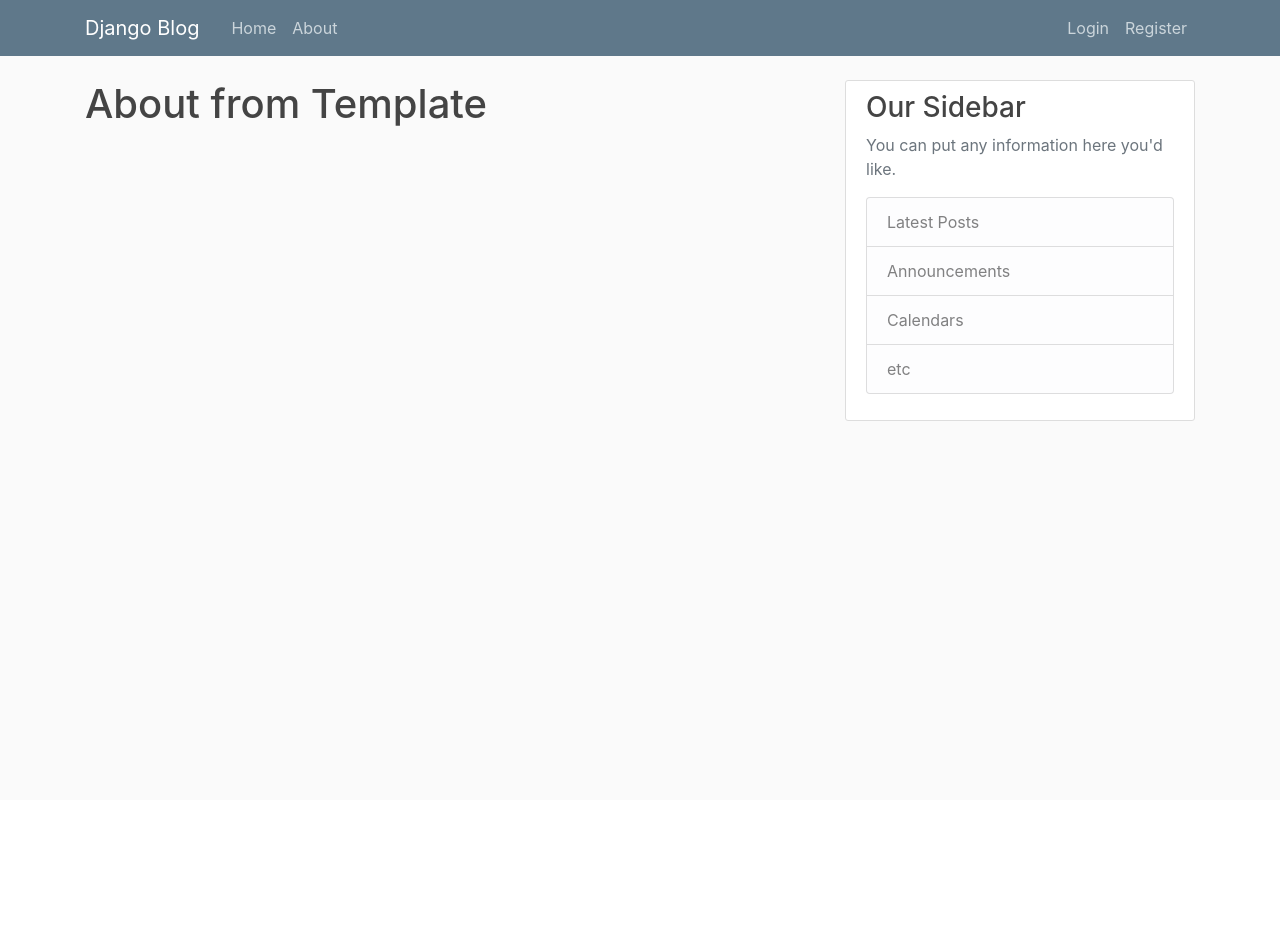
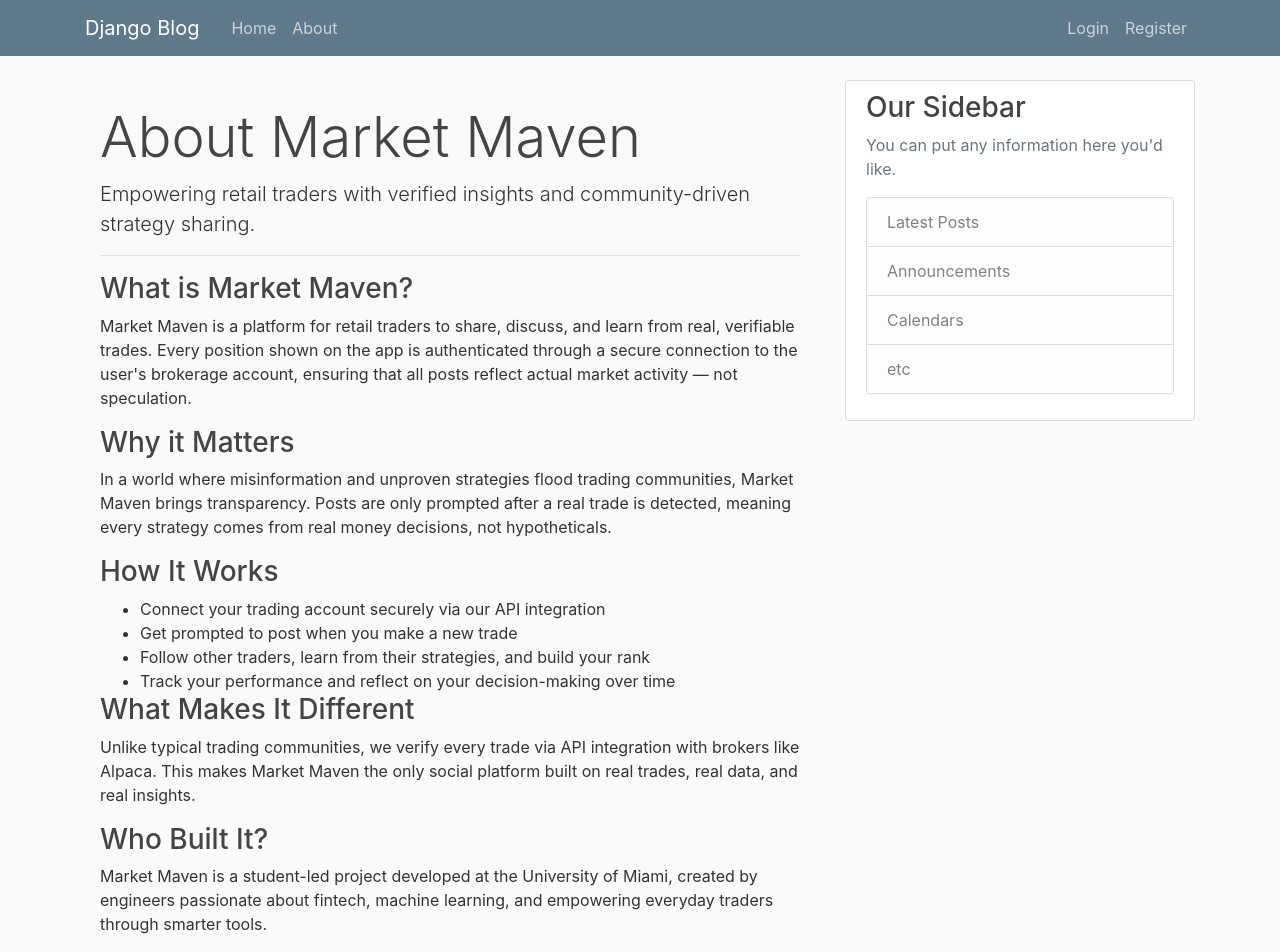
Before and after one commit to AL-DN/MarketMaven, a Django app: page /about/ in a window 1280 px wide. Before the commit the page ends 421 px from the top, so only its background shows below. Run offline with Django 5.2, Linux system fonts and the light colour scheme; some libraries are stand-ins or nearby versions.

```diff
--- a/blog/templates/blog/about.html
+++ b/blog/templates/blog/about.html
@@ -1,3 +1,44 @@
-{% extends "blog/base.html" %} {% block content %}
-<h1>About from Template</h1>
+{% extends "blog/base.html" %}
+
+{% block content %}
+<div class="container mt-4">
+  <h1 class="display-4">About Market Maven</h1>
+  <p class="lead">Empowering retail traders with verified insights and community-driven strategy sharing.</p>
+
+  <hr>
+
+  <h3>What is Market Maven?</h3>
+  <p>
+    Market Maven is a platform for retail traders to share, discuss, and learn from real, verifiable trades.
+    Every position shown on the app is authenticated through a secure connection to the user's brokerage account,
+    ensuring that all posts reflect actual market activity — not speculation.
+  </p>
+
+  <h3>Why it Matters</h3>
+  <p>
+    In a world where misinformation and unproven strategies flood trading communities, Market Maven brings transparency.
+    Posts are only prompted after a real trade is detected, meaning every strategy comes from real money decisions, not hypotheticals.
+  </p>
+
+  <h3>How It Works</h3>
+  <ul>
+    <li>Connect your trading account securely via our API integration</li>
+    <li>Get prompted to post when you make a new trade</li>
+    <li>Follow other traders, learn from their strategies, and build your rank</li>
+    <li>Track your performance and reflect on your decision-making over time</li>
+  </ul>
+
+  <h3>What Makes It Different</h3>
+  <p>
+    Unlike typical trading communities, we verify every trade via API integration with brokers like Alpaca.
+    This makes Market Maven the only social platform built on real trades, real data, and real insights.
+  </p>
+
+  <h3>Who Built It?</h3>
+  <p>
+    Market Maven is a student-led project developed at the University of Miami, created by engineers passionate about
+    fintech, machine learning, and empowering everyday traders through smarter tools.
+  </p>
+
+</div>
 {% endblock %}
--- a/blog/templates/blog/home.html
+++ b/blog/templates/blog/home.html
@@ -1,4 +1,9 @@
 {% extends "blog/base.html" %} {% block content %}
+<form method="get" class="form-inline mb-3">
+  <input type="text" name="symbol" class="form-control mr-2" placeholder="Search by symbol" value="{{ request.GET.symbol }}">
+  <button type="submit" class="btn btn-primary">Search</button>
+</form>
+
 <div class="post-list">
   {% for post in posts %}
   <article class="media content-section">
--- a/blog/views.py
+++ b/blog/views.py
@@ -19,6 +19,15 @@ class PostListView(ListView):
     context_object_name='posts' # context
     ordering=['-date_posted']
     paginate_by = 10
+
+    def get_queryset(self):
+        queryset =  super().get_queryset()
+        symbol = self.request.GET.get('symbol')
+
+        if symbol:
+            queryset = queryset.filter(position__symbol__iexact=symbol)
+
+        return queryset
 
 class UserPostListView(ListView):
     model=Post
```
Also changed, not shown: db.sqlite3.
